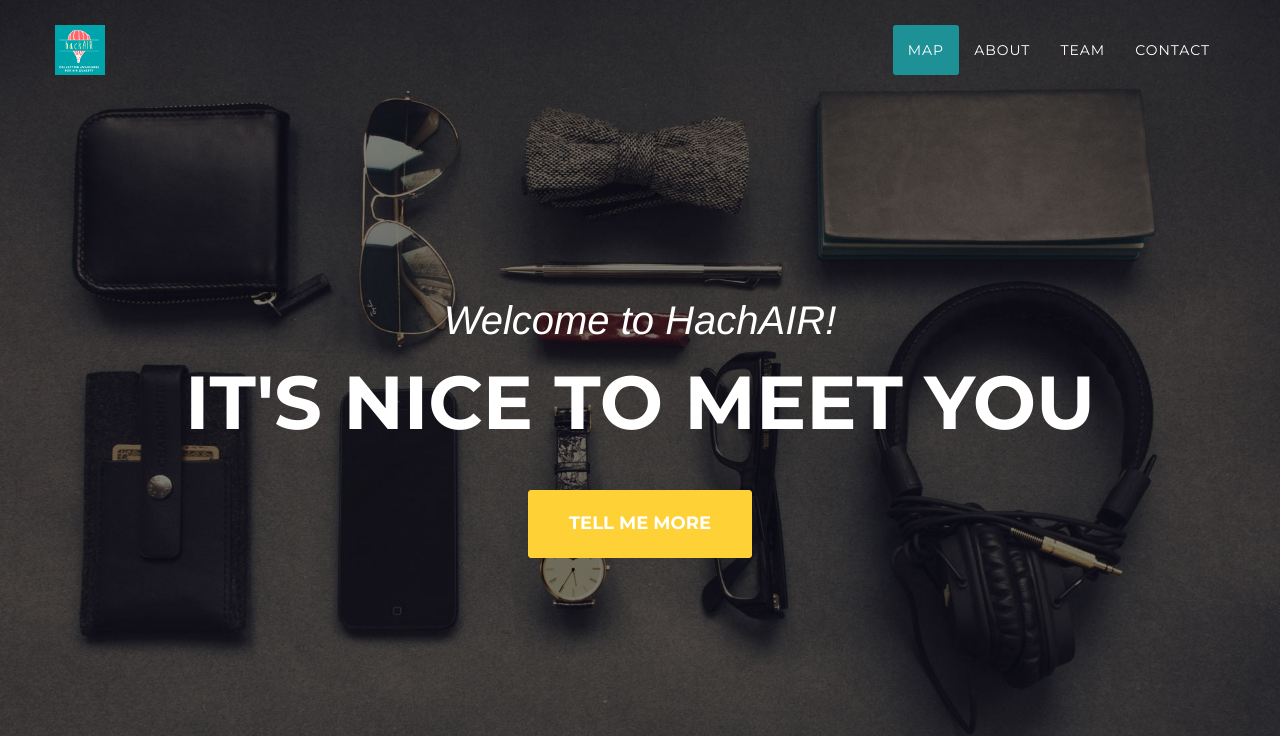
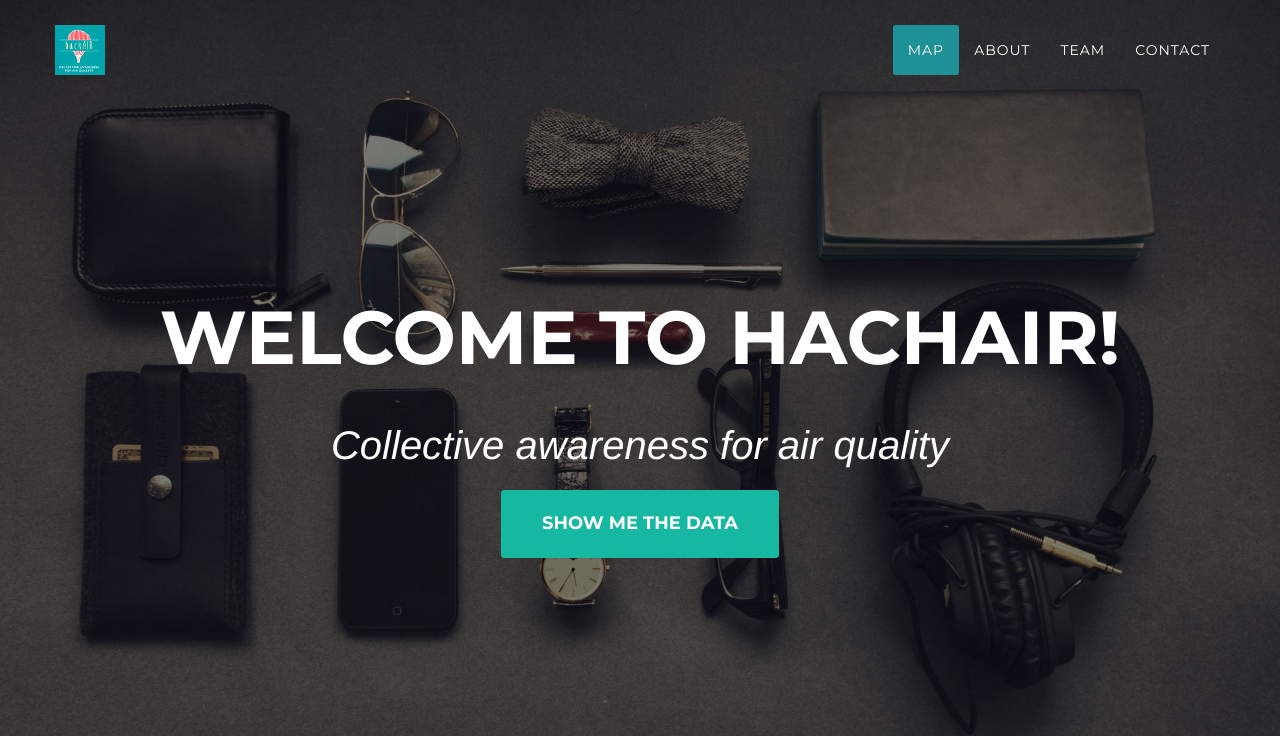
Before and after one commit to bacharakis/hackair, a plain HTML site: page index.html in a window 1280 px wide. Shown: the top 736 px of the page. Drawn offline with nearby package versions, Linux system fonts and the light colour scheme; some packages are replaced by stand-ins of ours; a web font is replaced by a local one.

Commit message:
Change title and wording

```diff
--- a/index.html
+++ b/index.html
@@ -81,13 +81,12 @@
   <header>
     <div class="container">
       <div class="intro-text">
-        <div class="intro-lead-in">Welcome to HachAIR!</div>
-        <div class="intro-heading">It's Nice To Meet You</div>
-        <a href="#map" class="page-scroll btn btn-xl">Tell Me More</a>
+        <div class="intro-heading">Welcome to HachAIR!</div>
+        <div class="intro-lead-in">Collective awareness for air quality</div>
+        <a href="#map" class="page-scroll btn bbt btn-xl">show me the data</a>
       </div>
     </div>
   </header>
-
 
 <div style="height=500px width=500px" id="map">faa</div>
 
```
